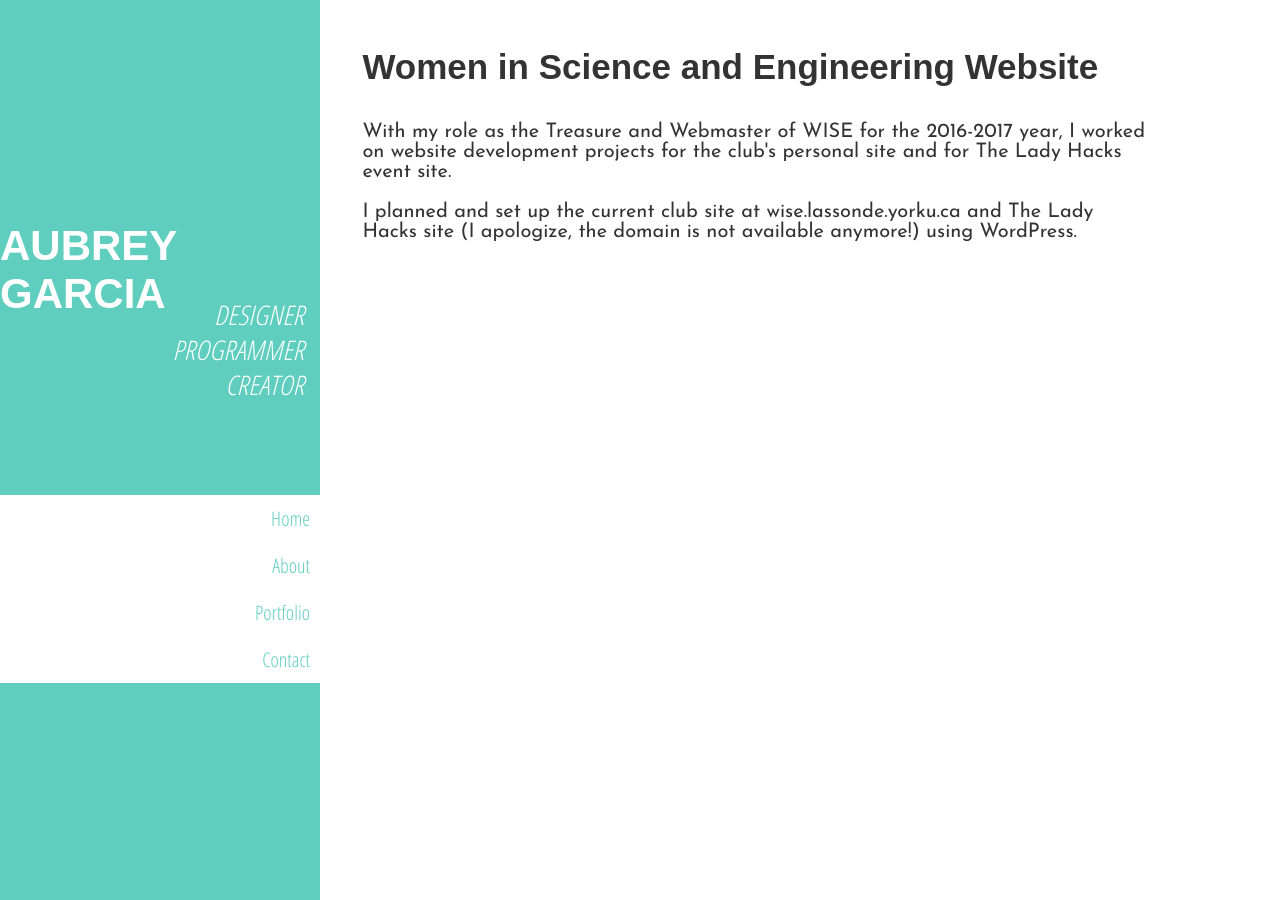
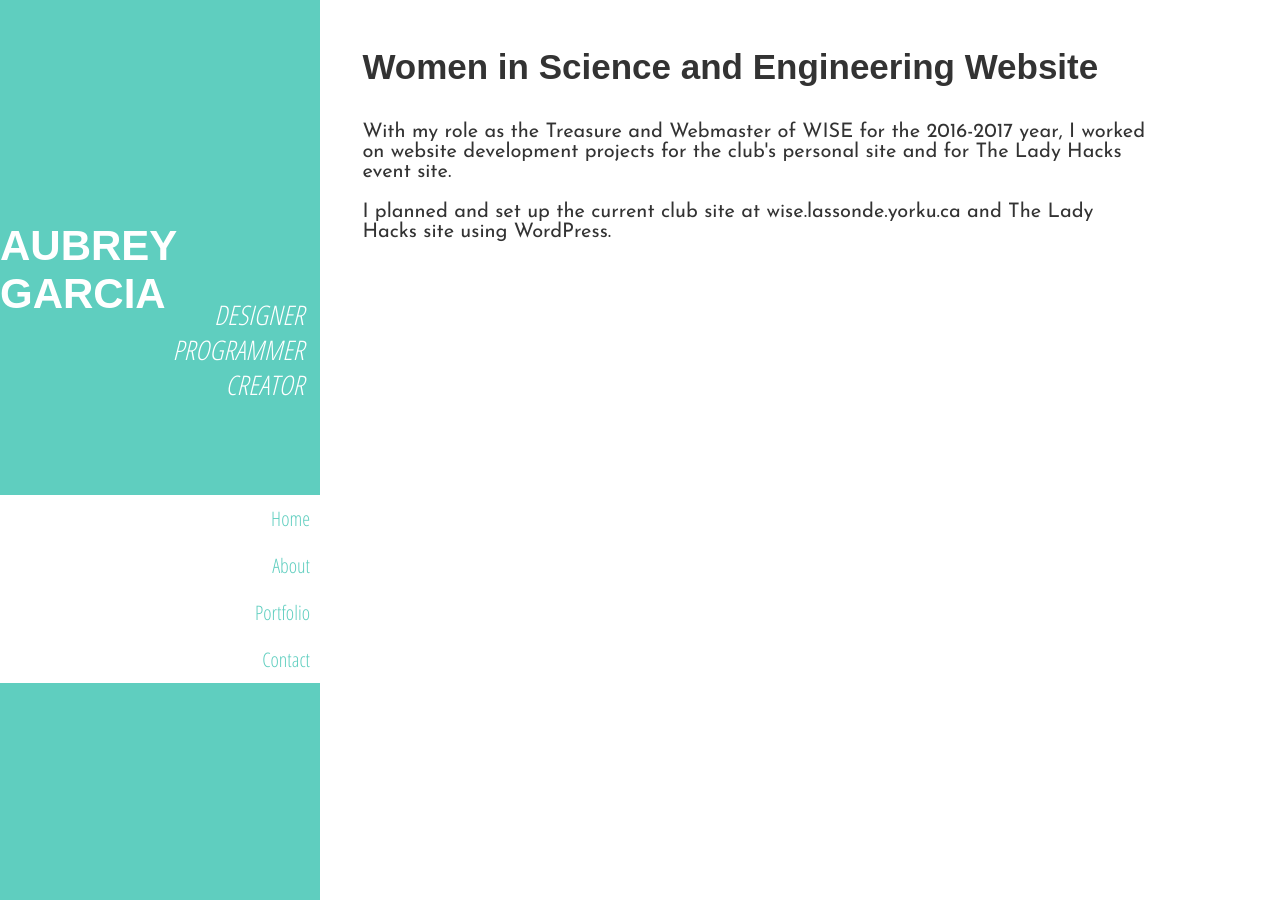
Before and after one commit to aubreymae/-old-aubreymae.github.io, a Jekyll site: the page built from wisesite-page.html, in a window 1280 px wide. Built offline with Jekyll 4.4.1, drawn with Linux system fonts in a browser that asks for light colours; some web fonts are replaced.

Commit message:
Updated wisesite

```diff
--- a/wisesite-page.html
+++ b/wisesite-page.html
@@ -9,6 +9,6 @@ permalink: /wisesite
 	<p class="content-page-text">
     With my role as the Treasure and Webmaster of WISE for the 2016-2017 year, I worked on website development projects for the club's personal site and for The Lady Hacks event site.
 		<br></br>
-    I planned and set up the current club site at wise.lassonde.yorku.ca and The Lady Hacks site (I apologize, the domain is not available anymore!) using WordPress.
+    I planned and set up the current club site at wise.lassonde.yorku.ca and The Lady Hacks site using WordPress.
 	</p>
 </div>
```
